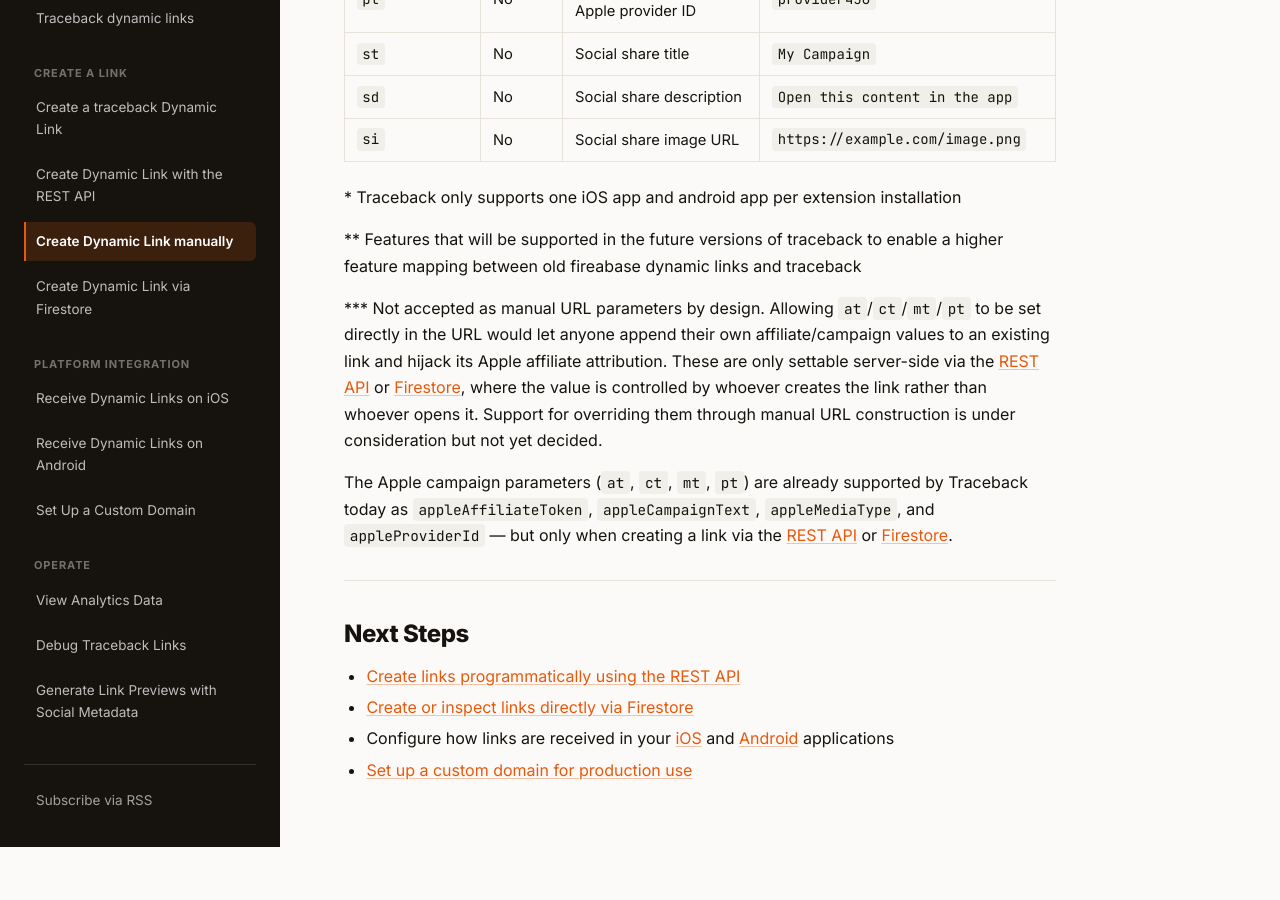
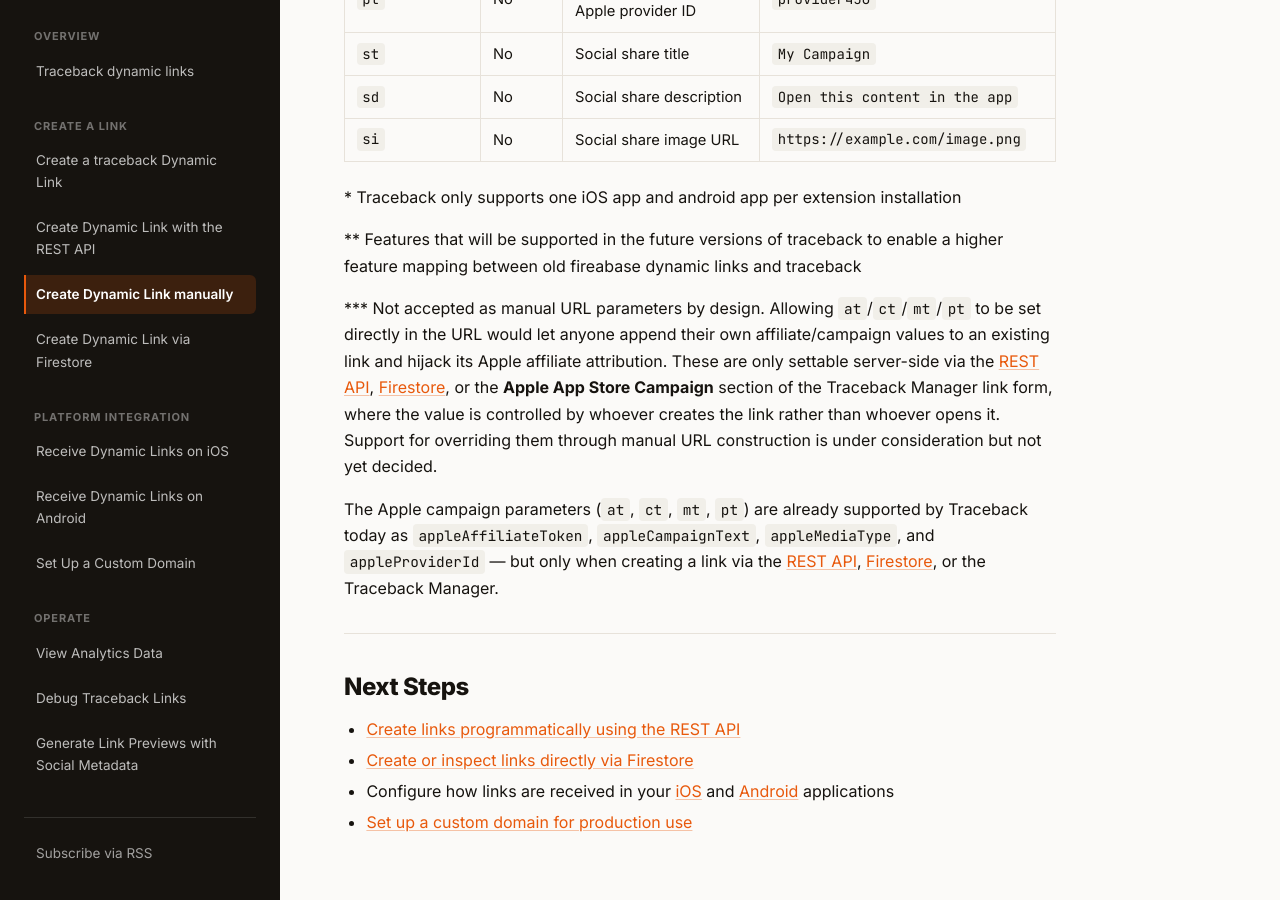
Before and after one commit to InQBarna/traceback-docs, a Jekyll site: the page built from _pages/create-link-manual.md, in a window 1280 px wide and 900 px high, scrolled down 3740 px. Built offline with Jekyll 4.4.1, drawn with Linux system fonts in a browser that asks for light colours; before the commit the page ends 4587 px from its top, so only the background shows below that.

Commit message:
Docs: mention the Traceback Manager as a way to set Apple campaign fields
The Manager link form has had an Apple App Store Campaign section since
5e9455f in traceback-manager, but the docs said the fields could only be set
via the REST API or Firestore. The parameters at/ct/mt/pt remain unsupported
as manual URL parameters, which the code still enforces.

Co-Authored-By: Claude Sonnet 5.5 <noreply@anthropic.com>

```diff
--- a/_pages/create-link-manual.md
+++ b/_pages/create-link-manual.md
@@ -83,9 +83,9 @@ The following table lists the old legacy firebase dynamic links
 
 \** Features that will be supported in the future versions of traceback to enable a higher feature mapping between old fireabase dynamic links and traceback
 
-\*** Not accepted as manual URL parameters by design. Allowing `at`/`ct`/`mt`/`pt` to be set directly in the URL would let anyone append their own affiliate/campaign values to an existing link and hijack its Apple affiliate attribution. These are only settable server-side via the [REST API](/create-link-rest/) or [Firestore](/create-link-firestore/), where the value is controlled by whoever creates the link rather than whoever opens it. Support for overriding them through manual URL construction is under consideration but not yet decided.
+\*** Not accepted as manual URL parameters by design. Allowing `at`/`ct`/`mt`/`pt` to be set directly in the URL would let anyone append their own affiliate/campaign values to an existing link and hijack its Apple affiliate attribution. These are only settable server-side via the [REST API](/create-link-rest/), [Firestore](/create-link-firestore/), or the **Apple App Store Campaign** section of the Traceback Manager link form, where the value is controlled by whoever creates the link rather than whoever opens it. Support for overriding them through manual URL construction is under consideration but not yet decided.
 
-The Apple campaign parameters (`at`, `ct`, `mt`, `pt`) are already supported by Traceback today as `appleAffiliateToken`, `appleCampaignText`, `appleMediaType`, and `appleProviderId` — but only when creating a link via the [REST API](/create-link-rest/) or [Firestore](/create-link-firestore/).
+The Apple campaign parameters (`at`, `ct`, `mt`, `pt`) are already supported by Traceback today as `appleAffiliateToken`, `appleCampaignText`, `appleMediaType`, and `appleProviderId` — but only when creating a link via the [REST API](/create-link-rest/), [Firestore](/create-link-firestore/), or the Traceback Manager.
 
 ---
 
```
Also changed, not shown: _pages/create-link-firestore.md (+1 -1 lines).
